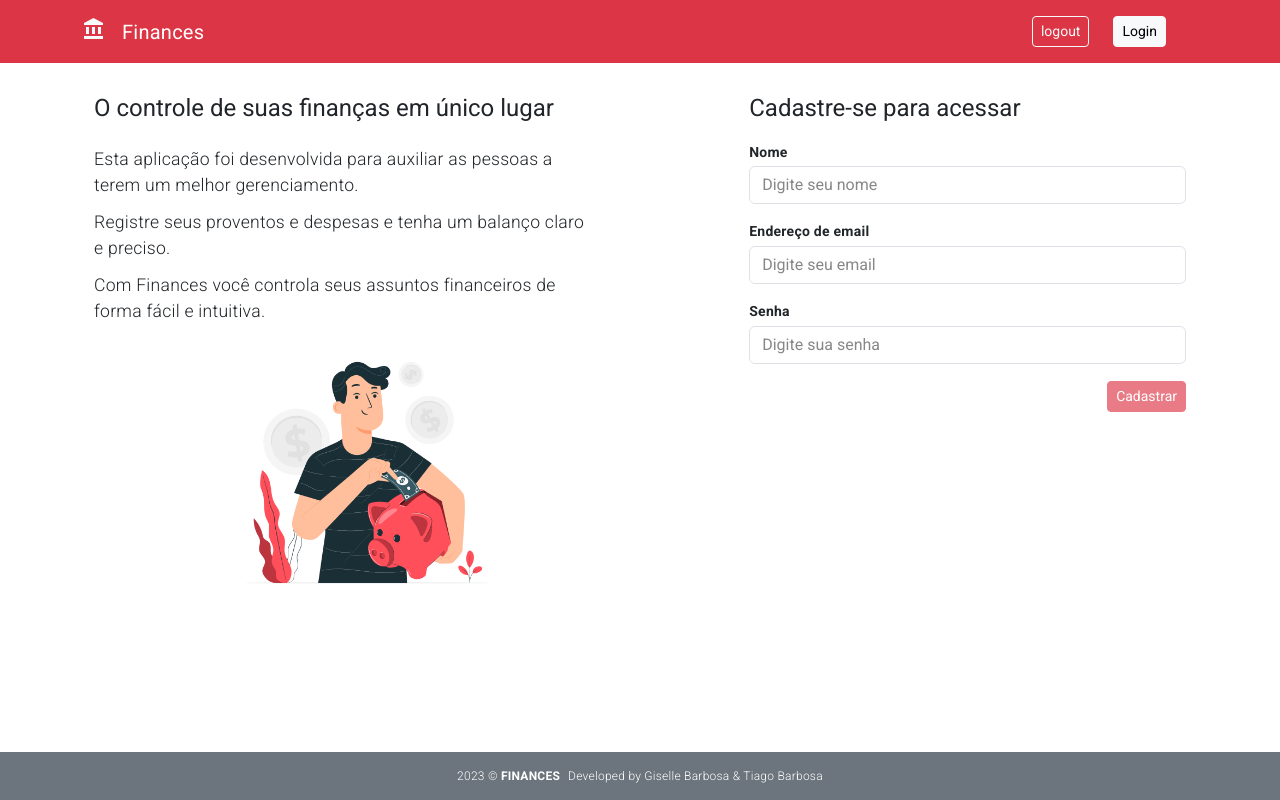
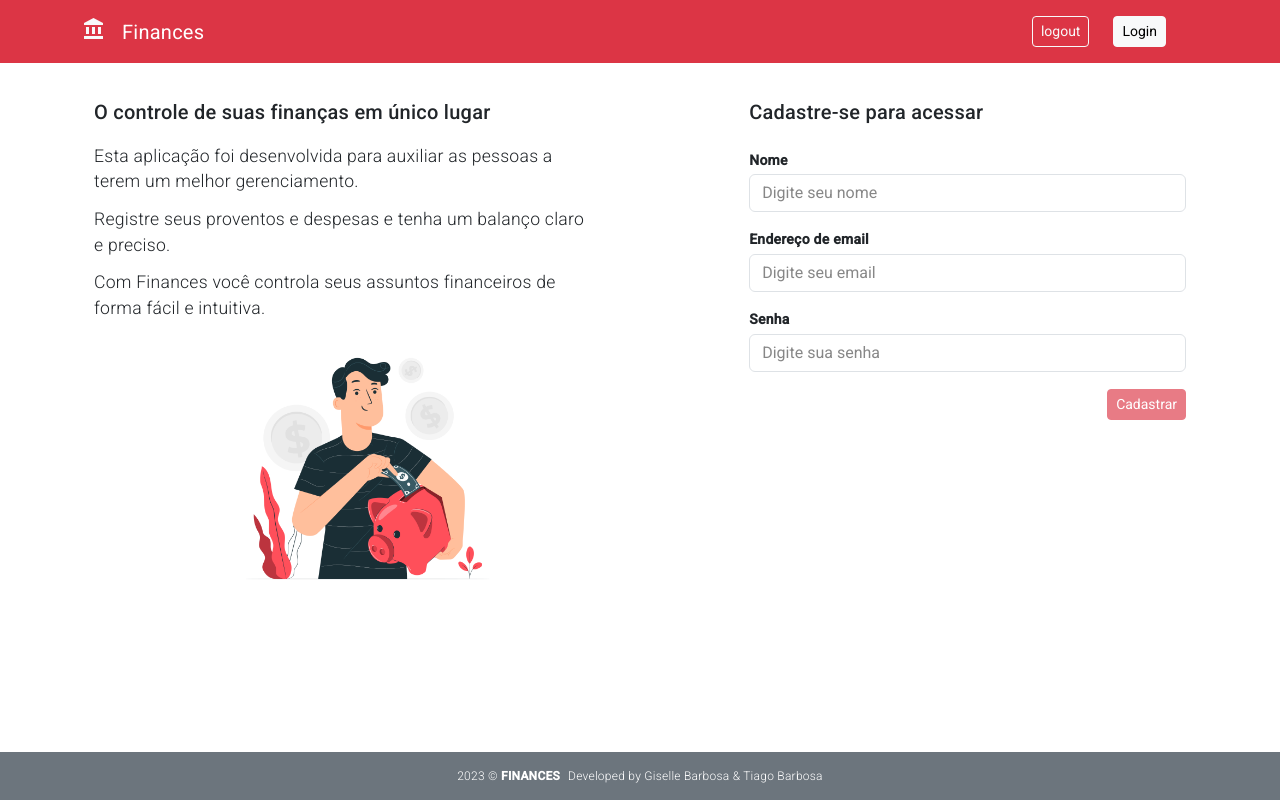
Before and after one commit to GiselleBarbosa/angular-finances_v2.0, an Angular app: page /home in a window 1280 px wide. Built offline with nearby package versions, Linux system fonts and the light colour scheme.

Commit message:
chore: removed unused import

```diff
--- a/src/app/features/auth/register/register.component.html
+++ b/src/app/features/auth/register/register.component.html
@@ -1,4 +1,4 @@
-<h1>Cadastre-se para acessar</h1>
+<h2>Cadastre-se para acessar</h2>
 
 <form class="form" [formGroup]="formulario" (ngSubmit)="onSubmit($event)">
   <div class="form-group">
--- a/src/app/features/home/home.component.html
+++ b/src/app/features/home/home.component.html
@@ -1,7 +1,7 @@
 <div class="container">
   <div class="main">
     <div class="left">
-      <h1 class="text-left">O controle de suas finanças em único lugar</h1>
+      <h2 class="text-left">O controle de suas finanças em único lugar</h2>
       <p>
         Esta aplicação foi desenvolvida para auxiliar as pessoas a terem um
         melhor gerenciamento.
--- a/src/styles.scss
+++ b/src/styles.scss
@@ -1,4 +1,3 @@
-@import url("https://fonts.googleapis.com/css2?family=Roboto:ital,wght@0,100;0,300;0,400;0,500;0,700;1,100&display=swap");
 @import url("https://fonts.googleapis.com/css2?family=Roboto:wght@300;400;500&display=swap");
 @import url("https: //fonts.googleapis.com/icon?family=Material+Icons");
 
@@ -13,7 +12,6 @@ body {
   height: 100vh;
 }
 
-
 .cursor-pointer {
   cursor: pointer
 }
```
